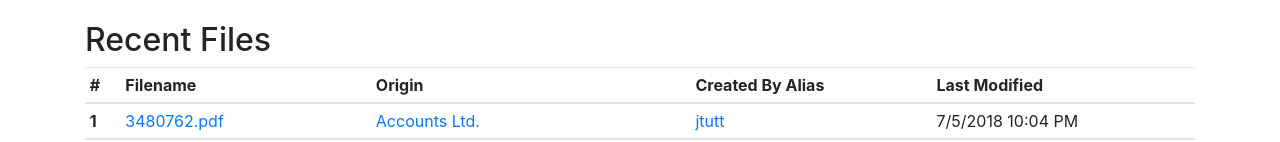
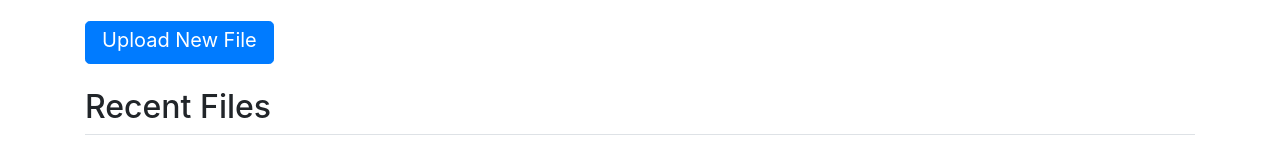
Before and after one commit to jatuttle0/jatuttle0.github.io, a plain HTML site: page listpdfs.html in a window 1280 px wide. Shown: the part 337-479 px from the top of the page. Drawn offline with nearby package versions, Linux system fonts and the light colour scheme.

Commit message:
added upload new button to list page

```diff
--- a/listpdfs.html
+++ b/listpdfs.html
@@ -42,6 +42,10 @@
 				</nav>
 			</div>
 		</div>
+
+		<a href="uploadpdf.html"><button type="button" class="btn btn-primary btn-lg">Upload New File</button></a>
+
+		<br/><br/>
 
 
 		<!-- Recent Files -->
```
